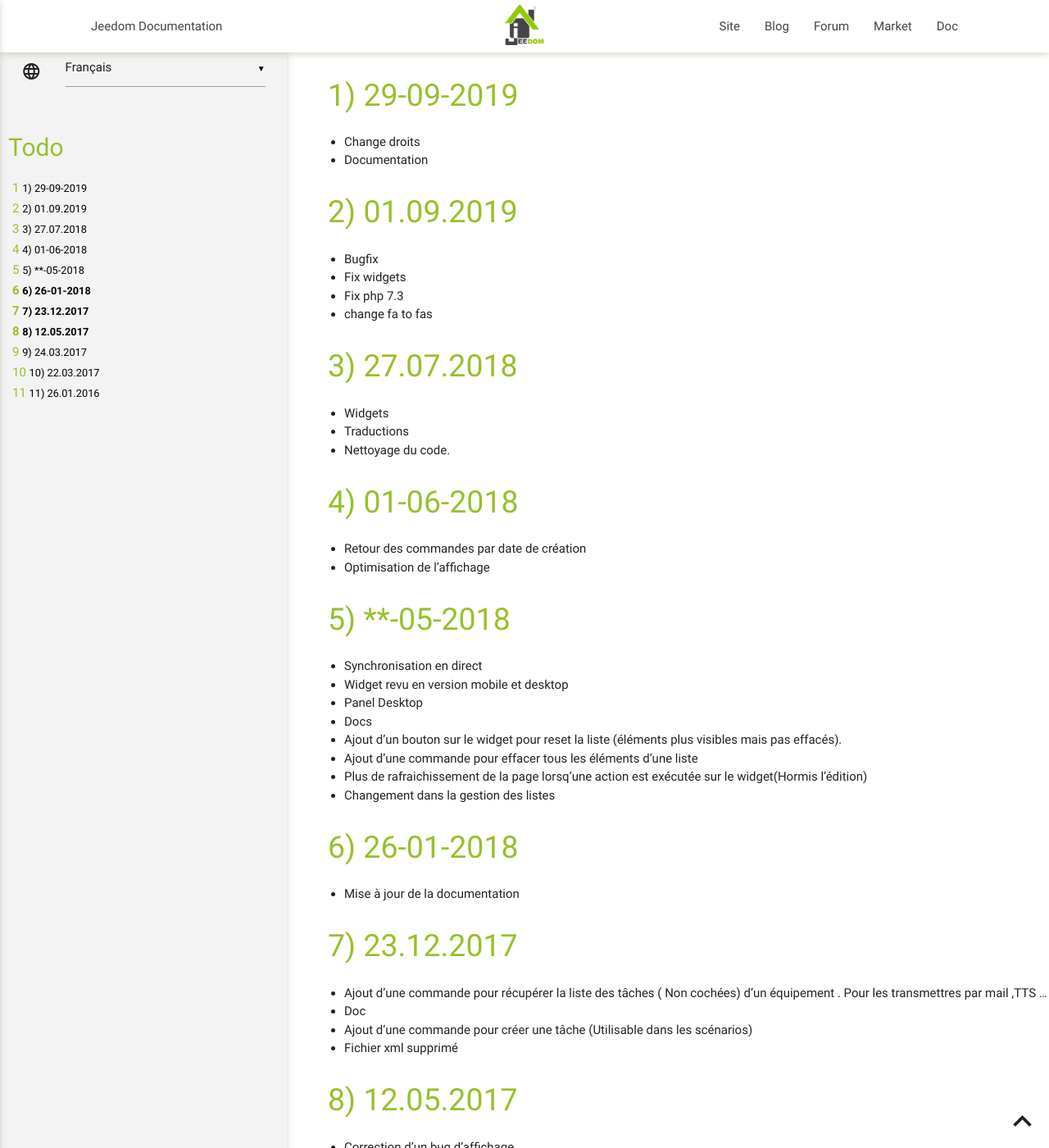
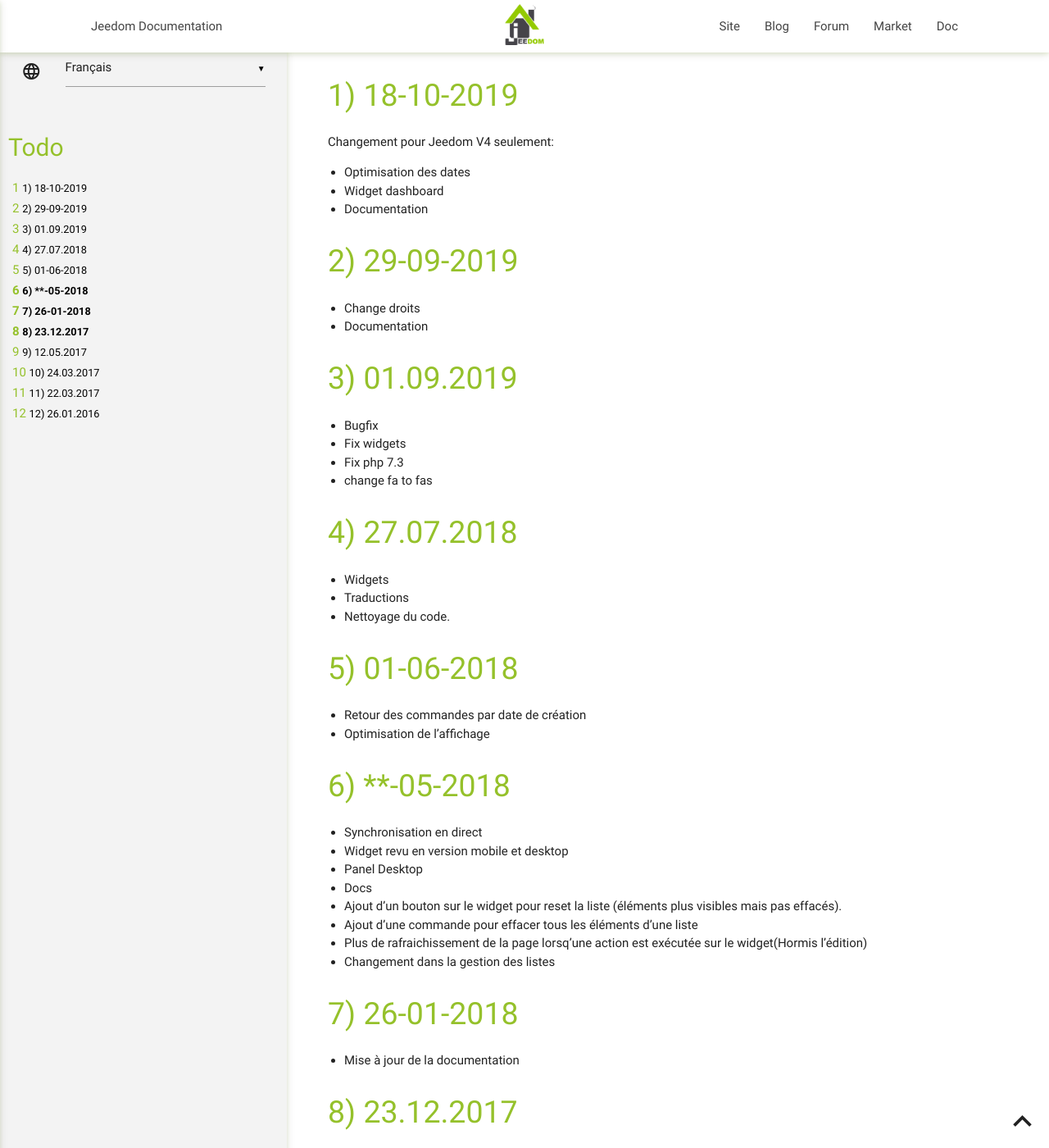
Before and after one commit to Zyg0m4t1k/todo, a Jekyll site: the page built from docs/de_DE/changelog.md, in a window 1280 px wide and 1400 px high. Shown: the whole window at 82% size. Built offline with Jekyll 4.4.1, drawn with Linux system fonts in a browser that asks for light colours; our own code applies the rules of GitHub Pages for plain Markdown files; some of the changed text lies outside the part shown.

Commit message:
[ROBOT] Action all

```diff
--- a/docs/de_DE/changelog.md
+++ b/docs/de_DE/changelog.md
@@ -1,3 +1,12 @@
+18-10-2019
+===
+
+Changement pour Jeedom V4 seulement:
+
+- Optimisation des dates
+- Widget dashboard
+- Documentation
+
 29-09-2019
 ===
 
```
Also changed, not shown: docs/de_DE/index.md (+5 -1 lines), docs/en_US/changelog.md (+9 -0 lines), docs/en_US/index.md (+5 -1 lines), docs/es_ES/changelog.md (+9 -0 lines), docs/es_ES/index.md (+5 -1 lines).
